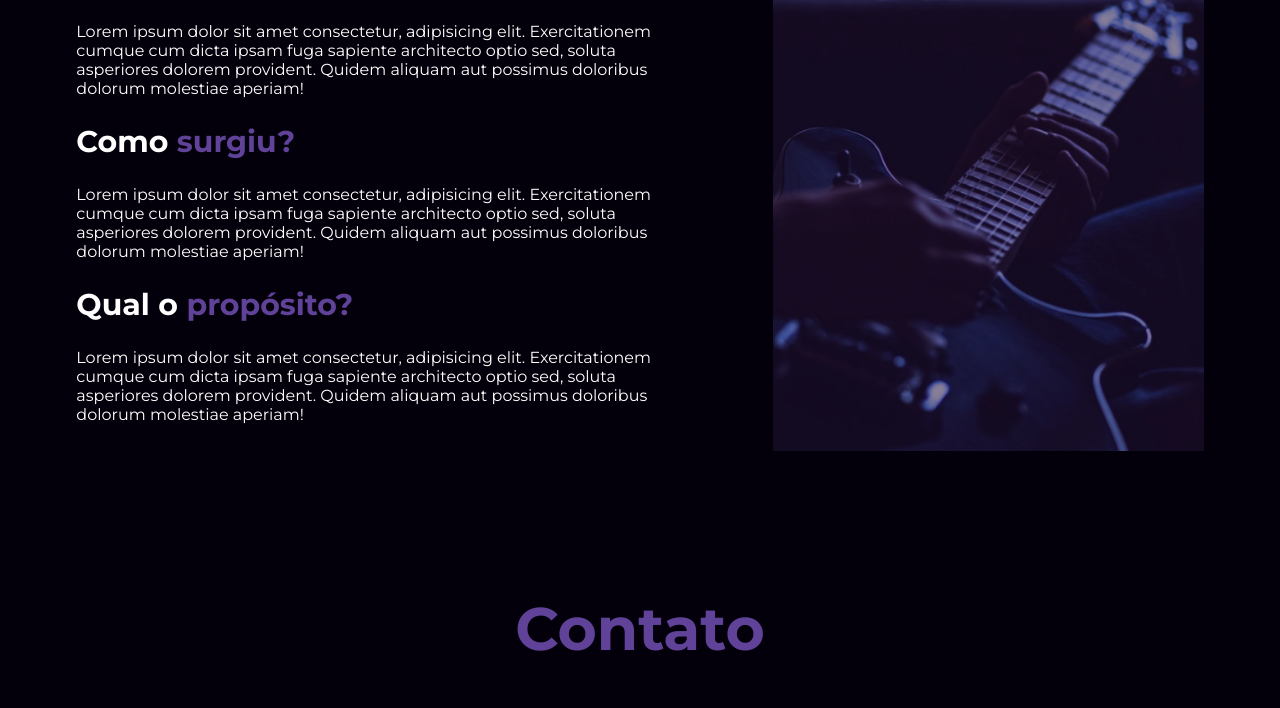
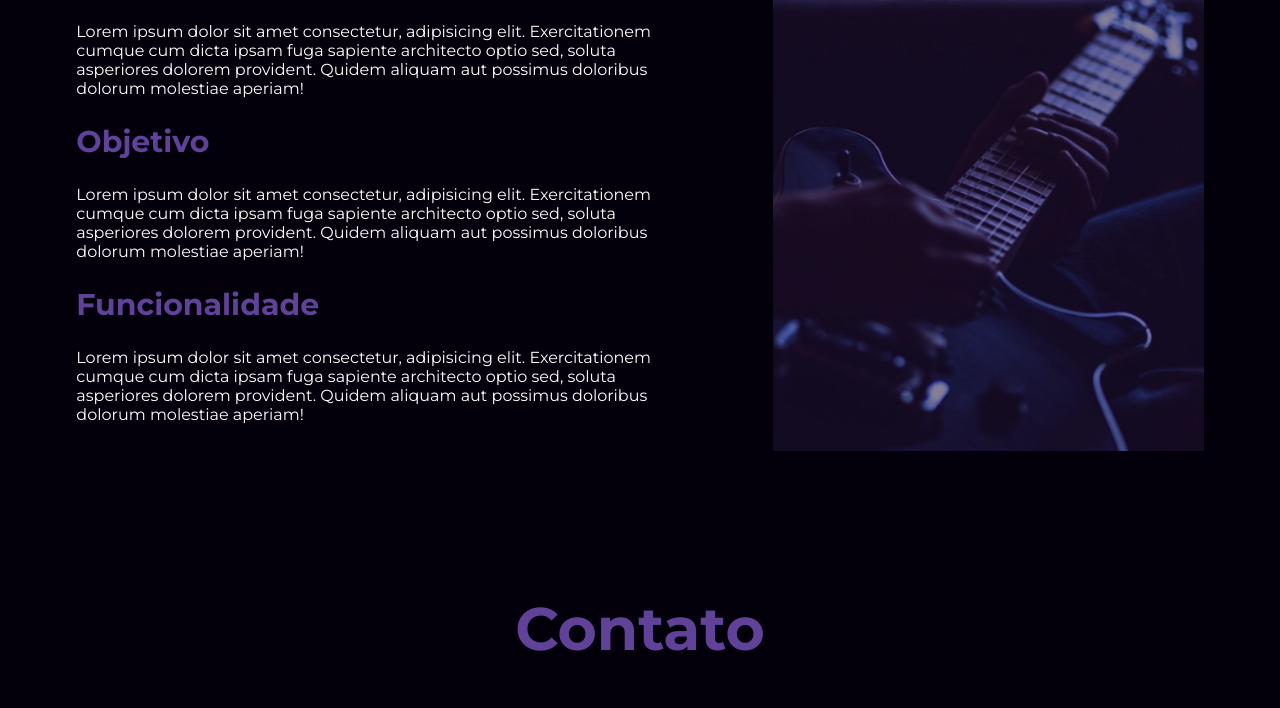
Before and after one commit to CaioViveiros/GuitarHow, a plain HTML site: page Website/Website/index.html in a window 1280 px wide. Shown: the part 1720-2428 px from the top of the page. Drawn offline with Linux system fonts and the light colour scheme.

Commit message:
Alterações na sessão GuitarHow do website

```diff
--- a/Website/Website/index.html
+++ b/Website/Website/index.html
@@ -60,13 +60,13 @@
                     sapiente architecto optio sed, soluta asperiores dolorem provident. Quidem aliquam aut possimus
                     doloribus dolorum molestiae aperiam!
                 </p>
-                <h2>Como <span>surgiu?</span></h2>
+                <h2><span>Objetivo</span></h2>
                 <p>
                     Lorem ipsum dolor sit amet consectetur, adipisicing elit. Exercitationem cumque cum dicta ipsam fuga
                     sapiente architecto optio sed, soluta asperiores dolorem provident. Quidem aliquam aut possimus
                     doloribus dolorum molestiae aperiam!
                 </p>
-                <h2>Qual o <span> propósito?</span></h2>
+                <h2><span>Funcionalidade</span></h2>
                 <p>
                     Lorem ipsum dolor sit amet consectetur, adipisicing elit. Exercitationem cumque cum dicta ipsam fuga
                     sapiente architecto optio sed, soluta asperiores dolorem provident. Quidem aliquam aut possimus
```
